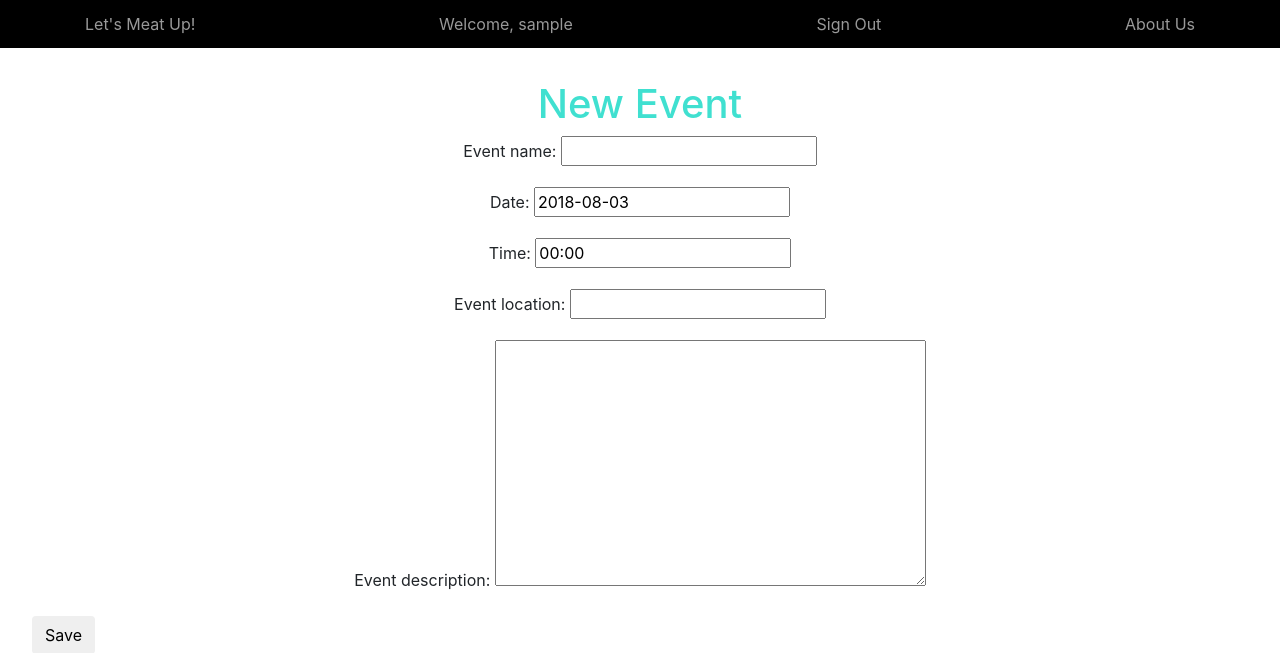
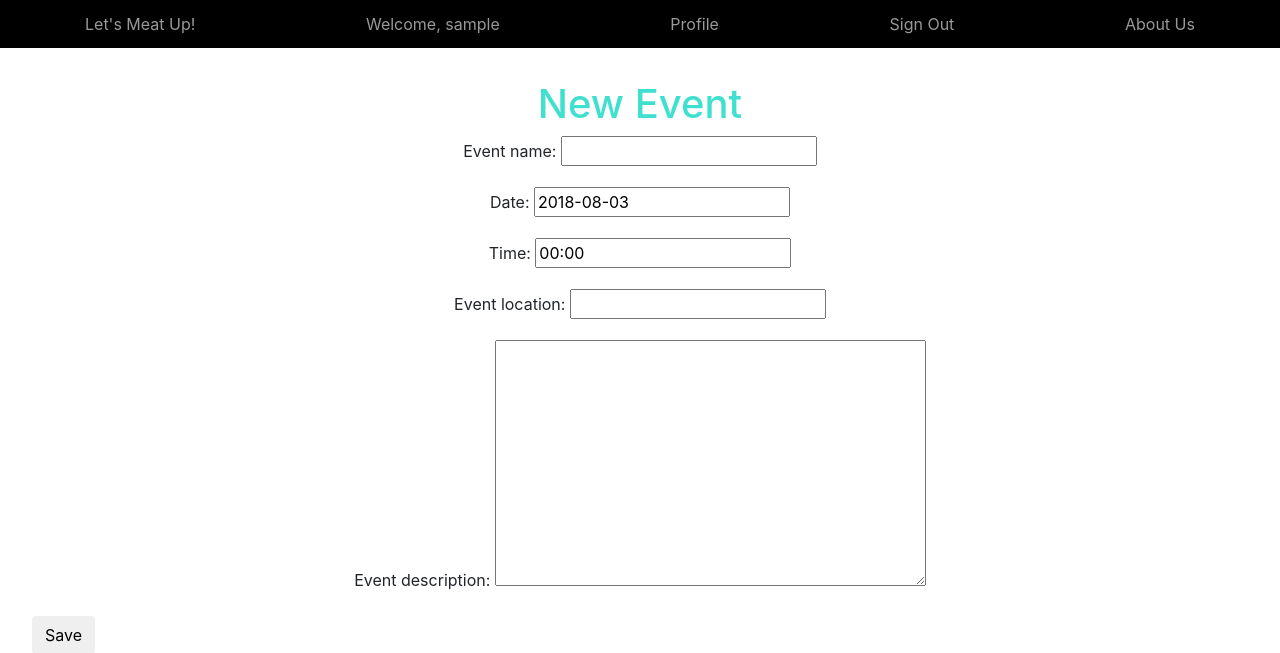
Before and after one commit to laynahgao/gaproject2-Meatup, a Django app: page /events/new in a window 1280 px wide. Shown: the top 653 px of the page. Run offline with Django 3.2, Linux system fonts and the light colour scheme; the visitor is signed in with stand-in values (Sample User, id 1); some libraries are stand-ins or nearby versions.

Commit message:
fix profile link

```diff
--- a/meatup/templates/base.html
+++ b/meatup/templates/base.html
@@ -15,7 +15,8 @@
       <a class="py-2" href="/">Let's Meat Up!</a>
 
       {% if user and user.is_authenticated %}
-        <a class='py-2 d-none d-md-inline-block aslink' href="{% url 'user_info' id=user.id%}">Welcome, {{ user.username }}</a>
+        <span class='py-2 d-none d-md-inline-block aslink'>Welcome, {{ user.username }}</span>
+        <a class='py-2 d-none d-md-inline-block' href="{% url 'user_info' id=user.id%}">Profile</a>
         <a class="py-2 d-none d-md-inline-block" href="/logout">Sign Out</a>
       {% else %}
         <a class="py-2 d-none d-md-inline-block" href="/login">Sign In</a>
```
